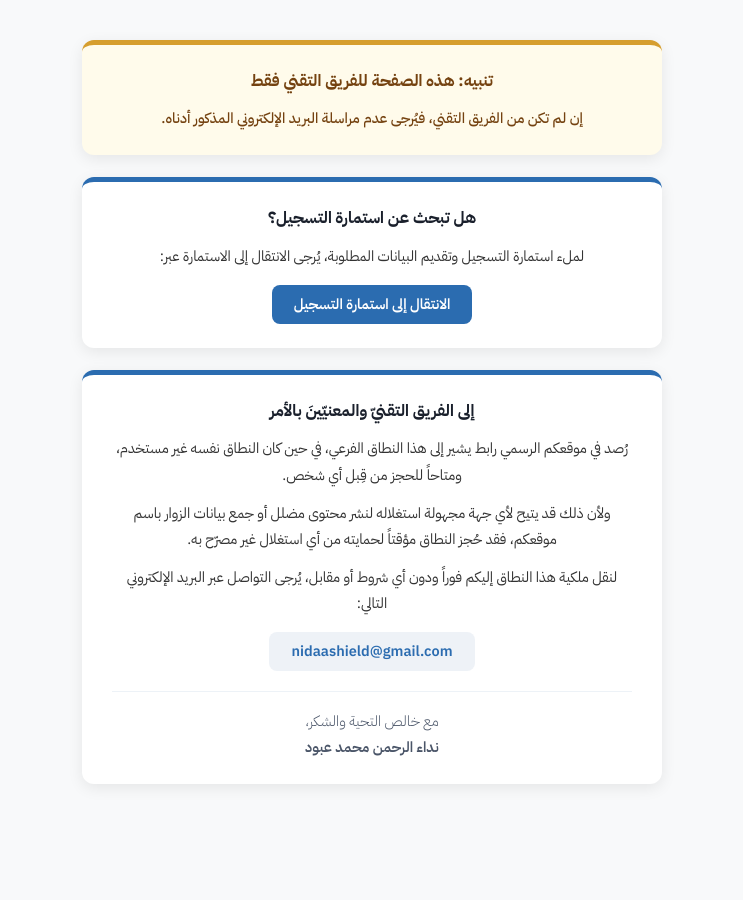
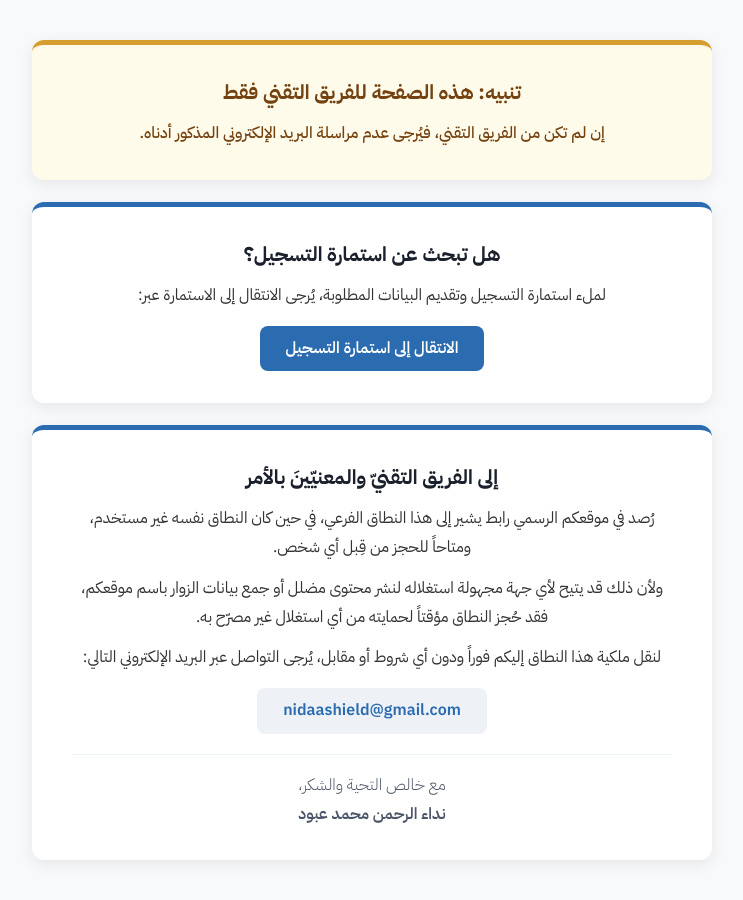
Before and after one commit to suvnu/moi, a plain HTML site: page index.html in a window 1280 px wide. Shown: the whole page, without its empty margins (268-1011 px from the left). Before the commit the page ends 824 px from the top, so only its background shows below. Drawn offline with Linux system fonts and the light colour scheme.

Commit message:
Revert "Make text and boxes slightly smaller"

```diff
--- a/index.html
+++ b/index.html
@@ -32,22 +32,22 @@
             margin: 0;
             padding: clamp(16px, 4vw, 40px) clamp(12px, 4vw, 24px);
             text-align: center;
-            font-size: clamp(13px, 0.78rem + 0.25vw, 14.5px);
+            font-size: clamp(14px, 0.85rem + 0.3vw, 16px);
             line-height: 1.8;
             overflow-wrap: break-word;
         }
         .box {
             background: #fff;
-            padding: clamp(16px, 3vw, 24px) clamp(14px, 4vw, 30px);
+            padding: clamp(20px, 4vw, 32px) clamp(16px, 5vw, 40px);
             border-radius: clamp(8px, 1.5vw, 12px);
             border-top: 5px solid #2b6cb0;
             box-shadow: 0 4px 15px rgba(0, 0, 0, 0.08);
             width: 100%;
-            max-width: 520px;
+            max-width: 600px;
         }
         .box h2 {
             margin: 0 0 12px;
-            font-size: clamp(1em, 0.95em + 0.3vw, 1.12em);
+            font-size: clamp(1.05em, 1em + 0.4vw, 1.25em);
             font-weight: 700;
             line-height: 1.5;
             color: #1a202c;
@@ -72,7 +72,7 @@
         .btn, .email {
             display: inline-block;
             max-width: 100%;
-            padding: 8px clamp(14px, 3.5vw, 22px);
+            padding: 10px clamp(16px, 4vw, 26px);
             border-radius: 8px;
             text-decoration: none;
             font-family: inherit;
@@ -121,7 +121,7 @@
         /* الشاشات الكبيرة */
         @media (min-width: 1200px) {
             .box {
-                max-width: 580px;
+                max-width: 680px;
             }
         }
         /* الشاشات القصيرة (الجوال بالوضع الأفقي) */
```
